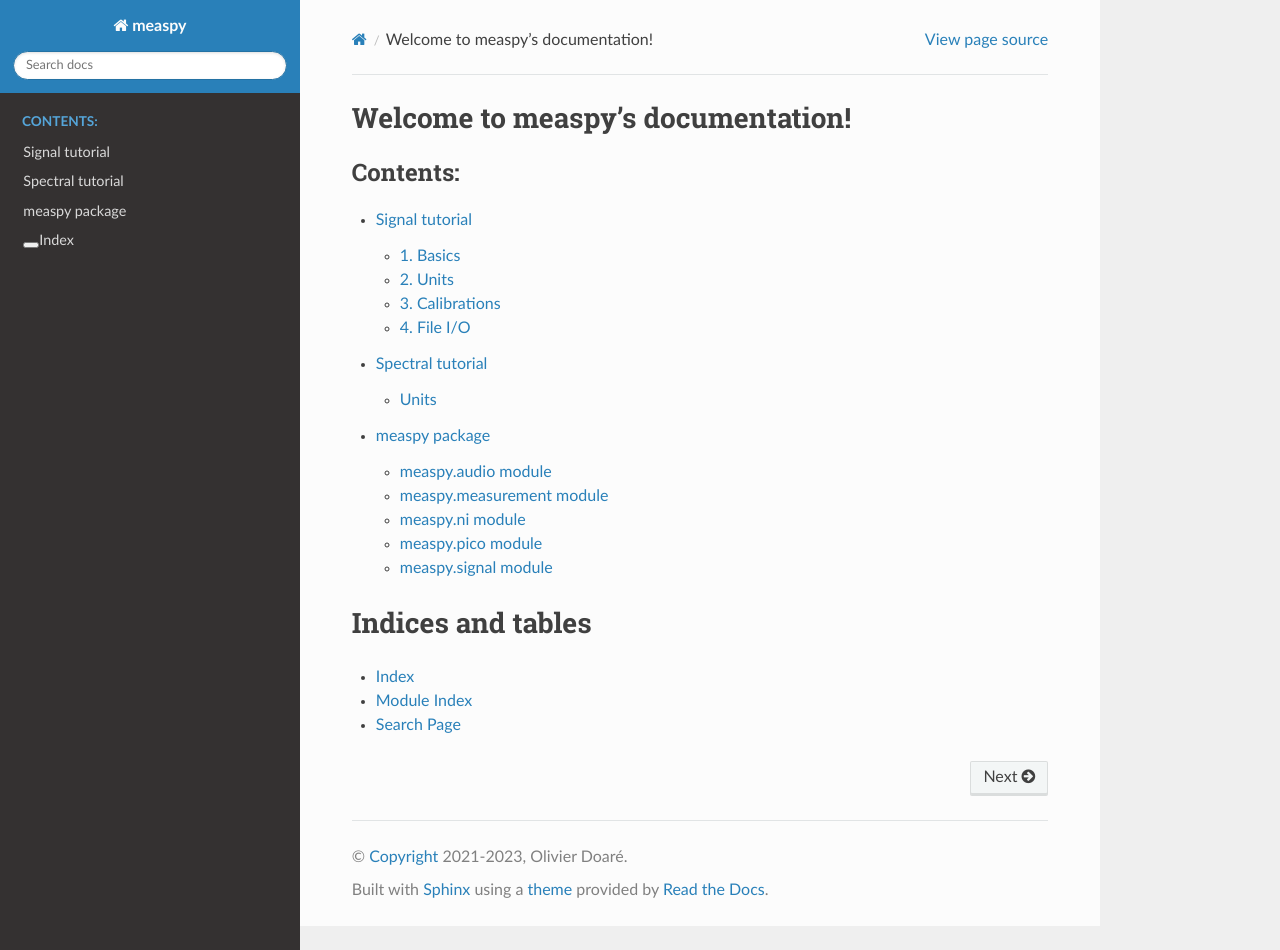
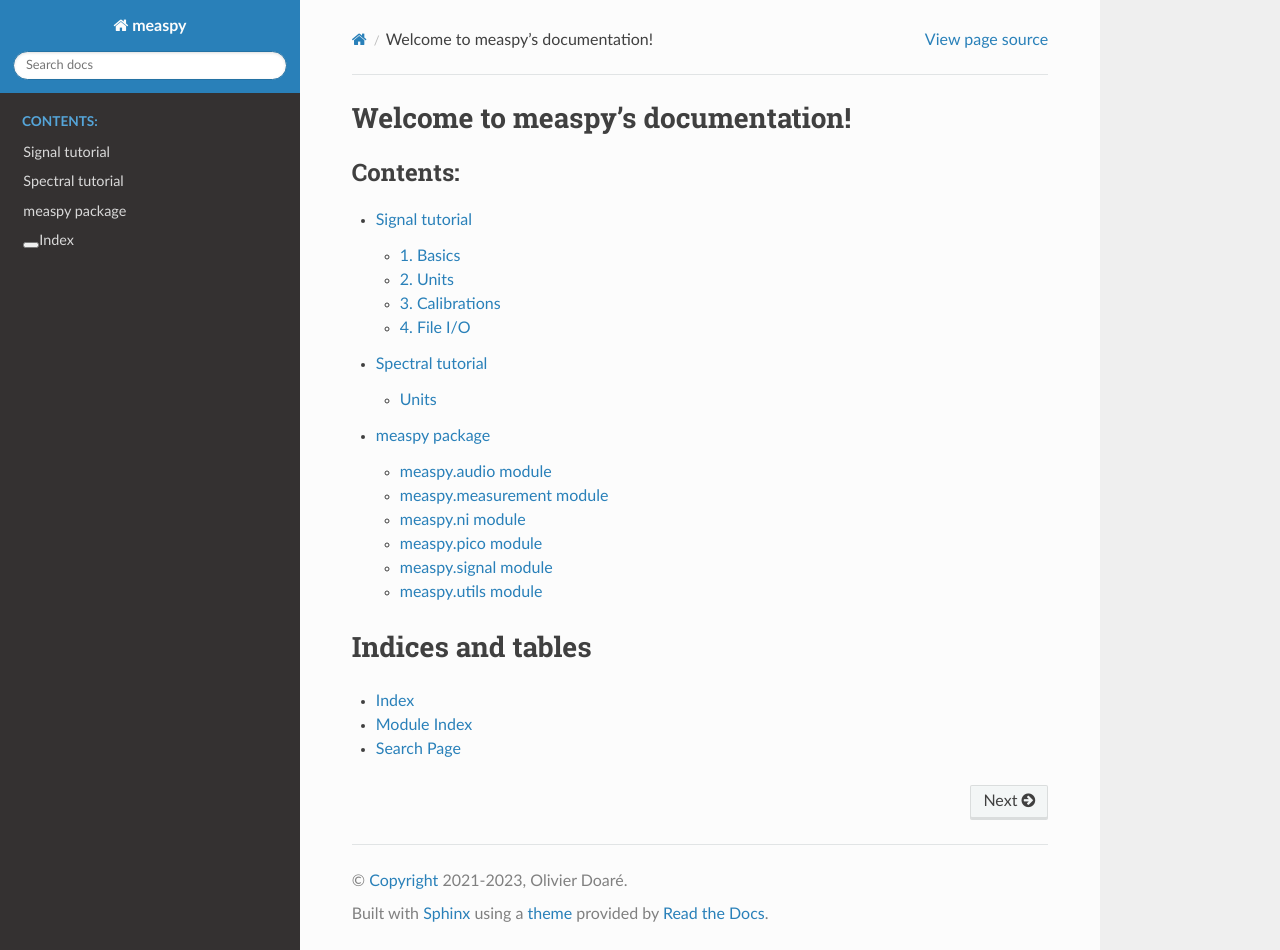
Before and after one commit to odoare/measpy, a Sphinx documentation site: the page built from docs/source/index.rst, in a window 1280 px wide and 950 px high. Built offline with Sphinx 7.4.7 and the Read the Docs theme 2.0.0, drawn with Linux system fonts in a browser that asks for light colours.

Commit message:
Compile utils documentation

```diff
--- a/docs/source/measpy.rst
+++ b/docs/source/measpy.rst
@@ -40,3 +40,11 @@
    :members:
    :undoc-members:
    :show-inheritance:
+
+measpy.utils module
+--------------------
+
+.. automodule:: measpy.utils
+   :members:
+   :undoc-members:
+   :show-inheritance:
```
